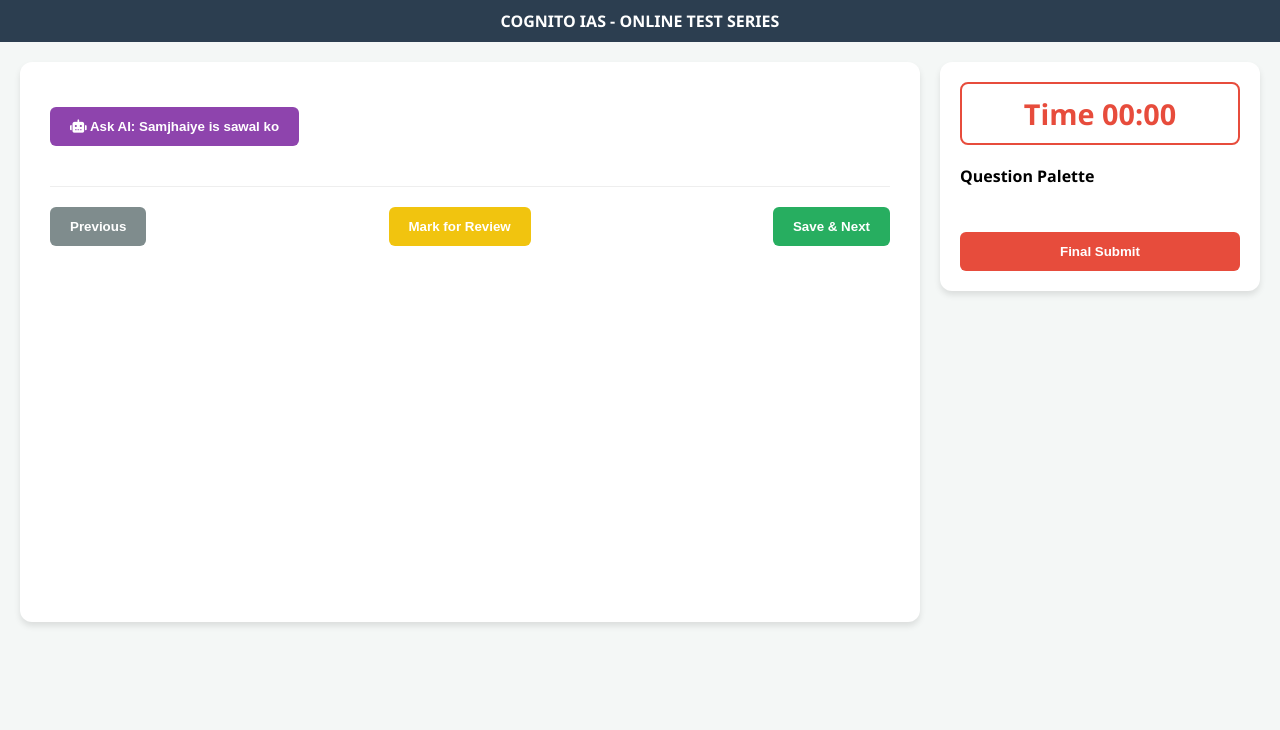
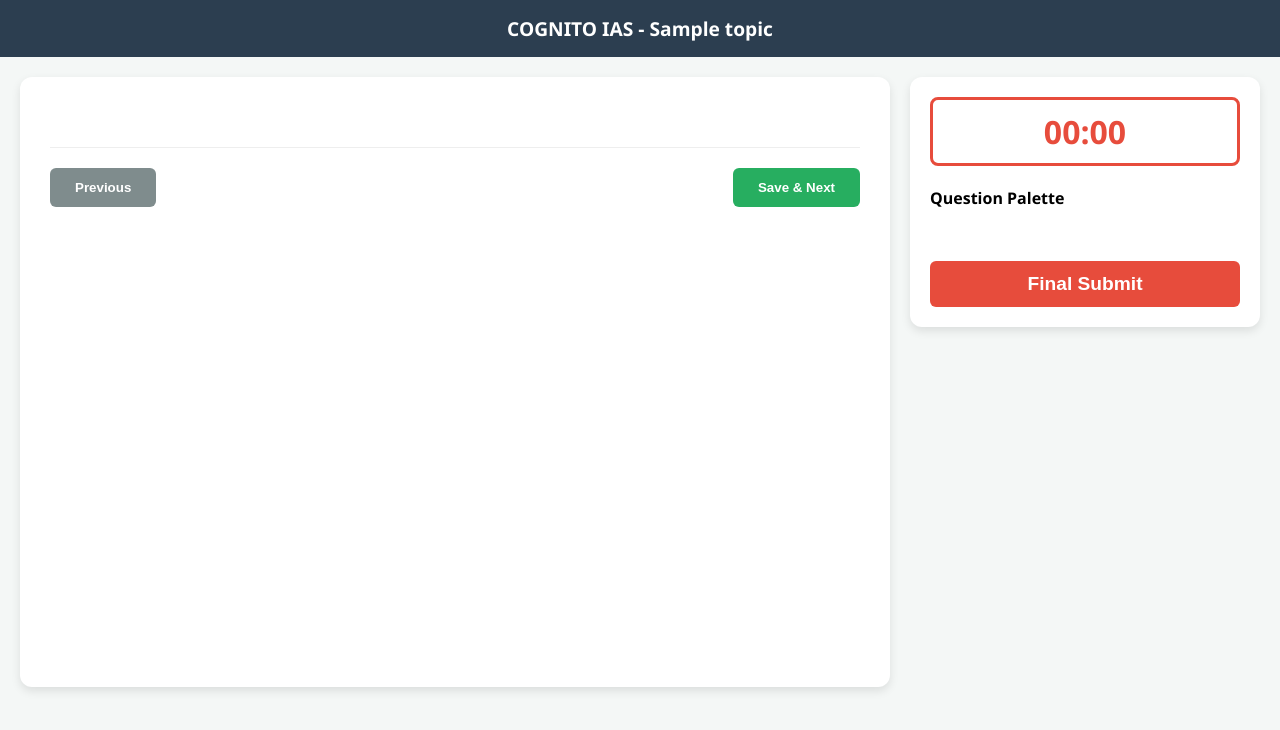
Before and after one commit to cognitoias-droid/UPSC-Web-App, a Python web app: template templates/test_interface.html in a window 1280 px wide. Shown: the top 730 px of the page. Run offline with Jinja, Linux system fonts and the light colour scheme; the template is opened without the code that fills it: most values are stand-ins (such as "Sample title", 1, 10 or a date in 2020).

Commit message:
Update test_interface.html

```diff
--- a/templates/test_interface.html
+++ b/templates/test_interface.html
@@ -3,119 +3,129 @@
 <head>
     <meta charset="UTF-8">
     <meta name="viewport" content="width=device-width, initial-scale=1.0">
-    <title>Cognito IAS - Exam Portal</title>
+    <title>Cognito IAS - Online Exam</title>
     <link rel="stylesheet" href="https://cdnjs.cloudflare.com/ajax/libs/font-awesome/6.0.0/css/all.min.css">
     <style>
-        :root { --primary: #2c3e50; --success: #27ae60; --warning: #f1c40f; --danger: #e74c3c; --blue: #3498db; }
+        :root { --primary: #2c3e50; --success: #27ae60; --danger: #e74c3c; --blue: #3498db; --warning: #f1c40f; }
         body { font-family: 'Segoe UI', sans-serif; background: #f4f7f6; margin: 0; }
-        .navbar { background: var(--primary); color: white; padding: 10px 20px; text-align: center; font-weight: bold; }
-        .test-container { display: grid; grid-template-columns: 1fr 320px; gap: 20px; padding: 20px; max-width: 1400px; margin: auto; }
-        .question-area { background: white; padding: 30px; border-radius: 12px; box-shadow: 0 4px 6px rgba(0,0,0,0.1); min-height: 500px; position: relative; }
-        .q-text { font-size: 1.25rem; line-height: 1.6; margin-bottom: 25px; white-space: pre-line; }
-        .option-label { display: block; padding: 15px; margin: 12px 0; background: #fff; border: 2px solid #eee; border-radius: 8px; cursor: pointer; transition: 0.3s; }
-        .option-label:hover { border-color: var(--blue); background: #f0f7ff; }
-        .side-panel { background: white; padding: 20px; border-radius: 12px; box-shadow: 0 4px 6px rgba(0,0,0,0.1); height: fit-content; position: sticky; top: 20px; }
-        #timer { font-size: 1.8rem; font-weight: bold; color: var(--danger); text-align: center; margin-bottom: 20px; padding: 10px; border: 2px solid var(--danger); border-radius: 8px; }
-        .q-number-grid { display: grid; grid-template-columns: repeat(5, 1fr); gap: 10px; margin-top: 15px; }
-        .q-btn { width: 42px; height: 42px; border: 1px solid #ddd; border-radius: 6px; cursor: pointer; display: flex; align-items: center; justify-content: center; background: #fff; font-weight: bold; }
-        .attempted { background: var(--success) !important; color: white; }
-        .skipped { background: var(--warning) !important; color: white; }
-        .current { border: 3px solid var(--blue) !important; }
-        .btn { padding: 12px 20px; border: none; border-radius: 6px; cursor: pointer; font-weight: bold; color: white; }
+        .navbar { background: var(--primary); color: white; padding: 15px; text-align: center; font-weight: bold; font-size: 1.2rem; }
+        .container { display: grid; grid-template-columns: 1fr 350px; gap: 20px; padding: 20px; max-width: 1400px; margin: auto; }
+        .question-area { background: white; padding: 30px; border-radius: 12px; box-shadow: 0 4px 10px rgba(0,0,0,0.1); min-height: 550px; }
+        .q-text { font-size: 1.3rem; line-height: 1.6; margin-bottom: 25px; color: #333; }
+        .option-card { display: block; padding: 15px; margin: 10px 0; border: 2px solid #eee; border-radius: 8px; cursor: pointer; transition: 0.3s; }
+        .option-card:hover { background: #f0f7ff; border-color: var(--blue); }
+        input[type="radio"]:checked + span { font-weight: bold; color: var(--blue); }
+        .side-panel { background: white; padding: 20px; border-radius: 12px; box-shadow: 0 4px 10px rgba(0,0,0,0.1); position: sticky; top: 20px; height: fit-content; }
+        #timer { font-size: 2rem; font-weight: bold; color: var(--danger); text-align: center; border: 3px solid var(--danger); border-radius: 8px; padding: 10px; margin-bottom: 20px; }
+        .palette { display: grid; grid-template-columns: repeat(5, 1fr); gap: 10px; margin-top: 20px; }
+        .p-btn { width: 45px; height: 45px; border: 1px solid #ddd; border-radius: 5px; cursor: pointer; display: flex; align-items: center; justify-content: center; font-weight: bold; }
+        .answered { background: var(--success); color: white; border-color: var(--success); }
+        .current { border: 3px solid var(--blue); transform: scale(1.1); }
+        .btn { padding: 12px 25px; border: none; border-radius: 6px; cursor: pointer; font-weight: bold; color: white; }
     </style>
 </head>
 <body>
 
-<div class="navbar">COGNITO IAS - ONLINE TEST SERIES</div>
+<div class="navbar">COGNITO IAS - {{ quiz.topic }}</div>
 
-<div class="test-container">
+<div class="container">
     <div class="question-area">
-        <div id="question-content"></div>
-        <button onclick="askAI()" class="btn" style="background: #8e44ad; margin-top: 15px;"><i class="fas fa-robot"></i> Ask AI: Samjhaiye is sawal ko</button>
-        <div id="ai-response" style="margin-top: 15px; padding: 15px; background: #f9f0ff; border-left: 4px solid #8e44ad; display: none;"></div>
+        <div id="q-content">
+            </div>
 
         <div style="margin-top: 40px; display: flex; justify-content: space-between; border-top: 1px solid #eee; padding-top: 20px;">
-            <button onclick="prevQuestion()" class="btn" style="background:#7f8c8d;">Previous</button>
-            <button onclick="markAsSkipped()" class="btn" style="background:var(--warning);">Mark for Review</button>
-            <button onclick="nextQuestion()" class="btn" style="background:var(--success);">Save & Next</button>
+            <button onclick="prevQ()" class="btn" style="background:#7f8c8d;">Previous</button>
+            <button onclick="nextQ()" class="btn" style="background:var(--success);">Save & Next</button>
         </div>
     </div>
 
     <div class="side-panel">
-        <div id="timer">Time <span id="time-val">00:00</span></div>
-        <h4 style="margin:0;">Question Palette</h4>
-        <div class="q-number-grid" id="palette"></div>
-        <button onclick="submitTest()" class="btn" style="background:var(--danger); width: 100%; margin-top: 30px;">Final Submit</button>
+        <div id="timer">00:00</div>
+        <h4>Question Palette</h4>
+        <div class="palette" id="palette"></div>
+        <button onclick="confirmSubmit()" class="btn" style="background:var(--danger); width: 100%; margin-top: 30px; font-size: 1.2rem;">Final Submit</button>
     </div>
 </div>
 
 <script>
-    let questions = {{ questions|tojson }};
-    let quizId = {{ quiz.id }};
+    const questions = {{ questions|tojson }};
+    const quizId = {{ quiz.id }};
+    const negMark = {{ quiz.neg_marking }};
     let currentIdx = 0;
     let userAnswers = new Array(questions.length).fill(null);
-    let status = new Array(questions.length).fill('unvisited');
+
+    function loadQuestion(idx) {
+        currentIdx = idx;
+        const q = questions[idx];
+        const saved = userAnswers[idx];
+
+        let html = `<h3>Question ${idx + 1}</h3><div class="q-text">${q.question}</div>`;
+        const labels = ['A', 'B', 'C', 'D'];
+
+        q.options.forEach((opt, i) => {
+            const letter = labels[i];
+            html += `
+                <label class="option-card">
+                    <input type="radio" name="ans" value="${letter}" ${saved === letter ? 'checked' : ''} onclick="saveAns('${letter}')">
+                    <span>${letter}. ${opt}</span>
+                </label>`;
+        });
+
+        document.getElementById('q-content').innerHTML = html;
+        renderPalette();
+    }
+
+    function saveAns(val) { userAnswers[currentIdx] = val; renderPalette(); }
+    function nextQ() { if(currentIdx < questions.length - 1) loadQuestion(currentIdx + 1); }
+    function prevQ() { if(currentIdx > 0) loadQuestion(currentIdx - 1); }
 
     function renderPalette() {
         let html = '';
-        status.forEach((s, i) => {
-            let cls = (i === currentIdx) ? 'current' : s;
-            html += `<div class="q-btn ${cls}" onclick="goToQuestion(${i})">${i+1}</div>`;
+        userAnswers.forEach((ans, i) => {
+            let cls = (i === currentIdx) ? 'current' : (ans ? 'answered' : '');
+            html += `<div class="p-btn ${cls}" onclick="loadQuestion(${i})">${i+1}</div>`;
         });
         document.getElementById('palette').innerHTML = html;
     }
 
-    function goToQuestion(idx) {
-        currentIdx = idx;
-        let q = questions[currentIdx];
-        let savedAns = userAnswers[currentIdx];
-        document.getElementById('question-content').innerHTML = `
-            <h3>Question ${currentIdx + 1}</h3>
-            <div class="q-text">${q.question}</div>
-            ${['A','B','C','D'].map((l, i) => `
-                <label class="option-label">
-                    <input type="radio" name="q_ans" value="${l}" ${savedAns === l ? 'checked' : ''} onclick="saveAnswer('${l}')">
-                    <span>${q.options[i]}</span>
-                </label>
-            `).join('')}
-        `;
-        renderPalette();
+    async function confirmSubmit() {
+        if(!confirm("Kya aap test submit karna chahte hain?")) return;
+        submitTest();
     }
 
-    function saveAnswer(letter) { userAnswers[currentIdx] = letter; status[currentIdx] = 'attempted'; renderPalette(); }
-    function markAsSkipped() { status[currentIdx] = 'skipped'; nextQuestion(); }
-    function nextQuestion() { if (currentIdx < questions.length - 1) goToQuestion(currentIdx + 1); }
-    function prevQuestion() { if (currentIdx > 0) goToQuestion(currentIdx - 1); }
-
     async function submitTest() {
-        if(!confirm("Submit karein?")) return;
-
         let score = 0;
         questions.forEach((q, i) => {
             if(userAnswers[i] === q.correct) score += 1;
-            else if(userAnswers[i] !== null) score -= {{ quiz.neg_marking }};
+            else if(userAnswers[i] !== null) score -= negMark;
         });
 
-        const res = await fetch('/submit_score', {
+        const response = await fetch('/submit_score', {
             method: 'POST',
             headers: {'Content-Type': 'application/json'},
-            body: JSON.stringify({quiz_id: quizId, score: score})
+            body: JSON.stringify({quiz_id: quizId, score: score.toFixed(2)})
         });
 
-        if(res.ok) {
-            // REDIRECTION TO RANK LIST
+        const data = await response.json();
+        if(data.status === 'success') {
             window.location.href = '/rankings/' + quizId;
+        } else {
+            alert("Score save karne mein galti hui. Login check karein.");
         }
     }
 
+    // Timer Logic
     let timeLeft = {{ quiz.time_limit }} * 60;
+    const timerDisplay = document.getElementById('timer');
     setInterval(() => {
-        let m = Math.floor(timeLeft / 60); let s = timeLeft % 60;
-        document.getElementById('time-val').innerText = `${m}:${s < 10 ? '0'+s : s}`;
-        if(timeLeft-- <= 0) submitTest();
+        let mins = Math.floor(timeLeft / 60);
+        let secs = timeLeft % 60;
+        timerDisplay.innerText = `${mins}:${secs < 10 ? '0'+secs : secs}`;
+        if(timeLeft <= 0) submitTest();
+        timeLeft--;
     }, 1000);
 
-    goToQuestion(0);
+    loadQuestion(0);
 </script>
 </body>
 </html>
```
